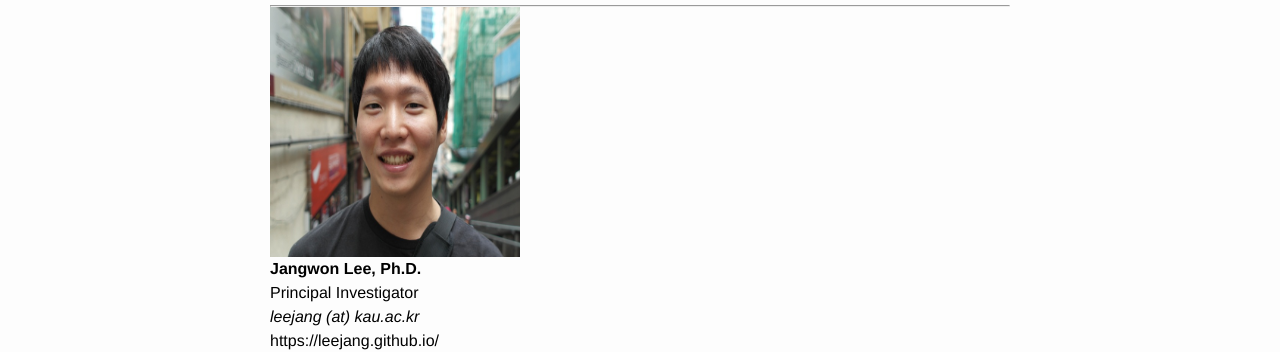
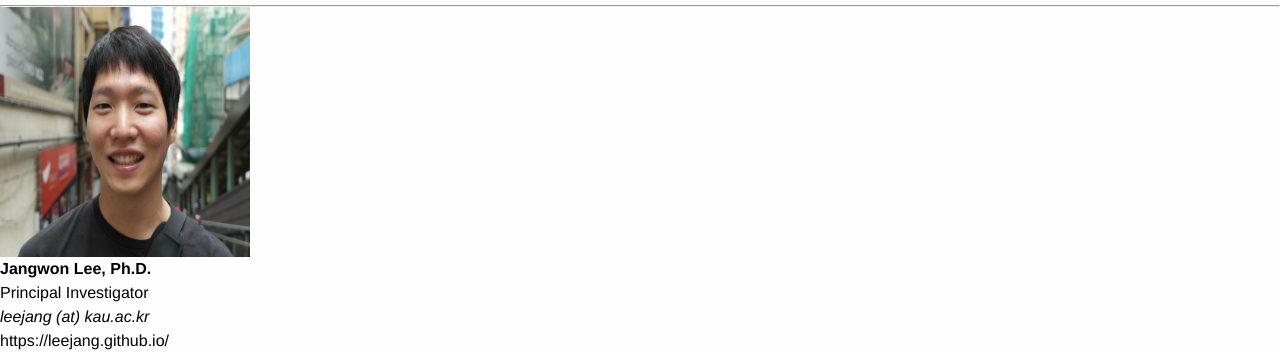
Before and after one commit to iislabkau/iislabkau, a plain HTML site: page members/index.html in a window 1280 px wide. Shown: the part 430-782 px from the top of the page. Drawn offline with Linux system fonts and the light colour scheme.

Commit message:
Changed:layout

```diff
--- a/members/index.html
+++ b/members/index.html
@@ -85,7 +85,6 @@
 
 
     <div class="page-content">
-      <div class="wrapper">
         <div class="container-fluid">
   <img class="img-fluid" src="/img/iislab_members_0822_2021.jpg" title="IIS Lab People" alt="Lab Group Illustration">
    <div class="row">
@@ -160,7 +159,6 @@ He has received the Best Paper Award in one of the top AI conferences (IEEE Conf
 </div>
 
 
-      </div>
     </div>
 
     <footer class="site-footer">
```
